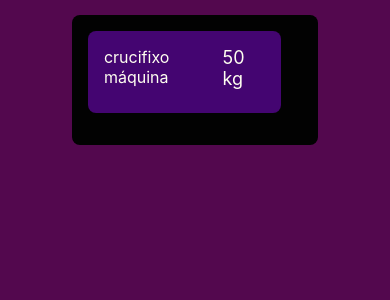
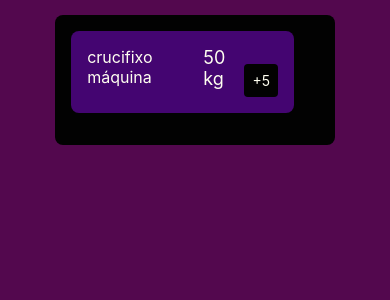
Before and after one commit to ErivanF/GymMemo, a React Native app: screen / in a window 390 px wide. Shown: the top 300 px of the page. Built offline with nearby package versions, Linux system fonts and the light colour scheme.

Commit message:
feat:adicionado botão de incrementar carga

```diff
--- a/App.tsx
+++ b/App.tsx
@@ -1,10 +1,13 @@
+import ListProvider from "./Providers/ListProvider";
 import ThemeProvider from "./Providers/ThemeProvider";
 import Main from "./Views/Main";
 
 export default function App() {
   return (
     <ThemeProvider>
-      <Main />
+      <ListProvider>
+        <Main />
+      </ListProvider>
     </ThemeProvider>
   );
 }
--- a/Components/ExerciseCard/index.tsx
+++ b/Components/ExerciseCard/index.tsx
@@ -1,9 +1,16 @@
-import { StyleSheet, Text, View } from "react-native";
+import { StyleSheet, Text, TouchableWithoutFeedback, View } from "react-native";
 import { IExercise } from "../../Interfaces";
 import { useTheme } from "../../Providers/ThemeProvider";
+import { UseList } from "../../Providers/ListProvider";
 
-const ExerciseCard = (exercise: IExercise) => {
+interface IProps {
+  exercise: IExercise;
+  index: number;
+}
+
+const ExerciseCard = ({ exercise, index }: IProps) => {
   const theme = useTheme().get;
+  const { change } = UseList();
   const styles = StyleSheet.create({
     card: {
       backgroundColor: theme.card,
@@ -34,6 +41,15 @@ const ExerciseCard = (exercise: IExercise) => {
       color: theme.cardText,
       marginBottom: 8,
     },
+    button: {
+      backgroundColor: theme.listColor,
+      alignSelf: "flex-end",
+      justifyContent: "center",
+      padding: 8,
+      borderRadius: 4,
+      textAlign: "center",
+      color: theme.text,
+    },
   });
   return (
     <View style={styles.card}>
@@ -41,6 +57,16 @@ const ExerciseCard = (exercise: IExercise) => {
       <Text style={styles.load}>
         {exercise.load} {exercise.unit}
       </Text>
+      <TouchableWithoutFeedback
+        onPress={() => {
+          const load = exercise.load + exercise.increment;
+          change(index, { load });
+        }}
+      >
+        <View style={styles.button}>
+          <Text style={{ color: theme.cardText }}>+{exercise.increment}</Text>
+        </View>
+      </TouchableWithoutFeedback>
     </View>
   );
 };
--- a/Components/ExerciseList/index.tsx
+++ b/Components/ExerciseList/index.tsx
@@ -1,12 +1,9 @@
 import { StyleSheet, View } from "react-native";
-import { IExercise } from "../../Interfaces";
 import ExerciseCard from "../ExerciseCard";
 import { useTheme } from "../../Providers/ThemeProvider";
-interface props {
-  list: IExercise[];
-  setList: React.Dispatch<React.SetStateAction<IExercise[]>>;
-}
-const ExerciseList = ({ list, setList }: props) => {
+import { UseList } from "../../Providers/ListProvider";
+
+const ExerciseList = () => {
   const theme = useTheme().get;
   const styles = StyleSheet.create({
     container: {
@@ -17,11 +14,11 @@ const ExerciseList = ({ list, setList }: props) => {
       marginBottom: 16,
     },
   });
-
+  const list = UseList().get;
   return (
     <View style={styles.container}>
-      {list.map((exercise) => (
-        <ExerciseCard {...exercise} key={Math.random()} />
+      {list.map((exercise, index) => (
+        <ExerciseCard index={index} exercise={exercise} key={Math.random()} />
       ))}
     </View>
   );
--- a/Interfaces/index.ts
+++ b/Interfaces/index.ts
@@ -2,6 +2,7 @@ export type IExercise = {
   name: string;
   load: number;
   unit: string;
+  increment: number;
 };
 export interface colorTheme {
   background: string;
--- a/Providers/ListProvider/index.tsx
+++ b/Providers/ListProvider/index.tsx
@@ -1,4 +1,4 @@
-import { createContext, ReactNode, useState } from "react";
+import { createContext, ReactNode, useContext, useState } from "react";
 import { IExercise } from "../../Interfaces";
 
 interface ListProviderProps {
@@ -11,12 +11,14 @@ interface IListContext {
   change: (i: number, changes: Partial<IExercise>) => void;
   remove: (i: number) => void;
 }
+const ListContext = createContext<IListContext>({} as IListContext);
 const ListProvider = ({ children }: ListProviderProps) => {
   const [list, setList] = useState<IExercise[]>([
     {
       name: "crucifixo máquina",
       load: 50,
       unit: "kg",
+      increment: 5,
     },
   ]);
   const get = () => list;
@@ -28,7 +30,6 @@ const ListProvider = ({ children }: ListProviderProps) => {
     setList(newList);
   };
   const remove = (i: number) => setList(list.filter((_, index) => index !== i));
-  const ListContext = createContext<IListContext>({} as IListContext);
 
   return (
     <ListContext.Provider value={{ get: get(), add, getOne, change, remove }}>
@@ -36,4 +37,5 @@ const ListProvider = ({ children }: ListProviderProps) => {
     </ListContext.Provider>
   );
 };
+export const UseList = () => useContext(ListContext);
 export default ListProvider;
--- a/Views/Main/index.tsx
+++ b/Views/Main/index.tsx
@@ -7,13 +7,6 @@ import ExerciseList from "../../Components/ExerciseList";
 
 const Main = () => {
   const theme = useTheme().get;
-  const [list, setList] = useState<IExercise[]>([
-    {
-      name: "crucifixo máquina",
-      load: 50,
-      unit: "kg",
-    },
-  ]);
   const styles = StyleSheet.create({
     container: {
       flex: 1,
@@ -30,7 +23,7 @@ const Main = () => {
   return (
     <View style={styles.container}>
       <StatusBar style="auto" hidden />
-      <ExerciseList list={list} setList={setList} />
+      <ExerciseList />
     </View>
   );
 };
```
Also changed, not shown: Todo.txt.
